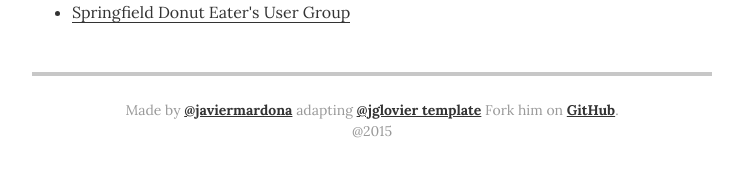
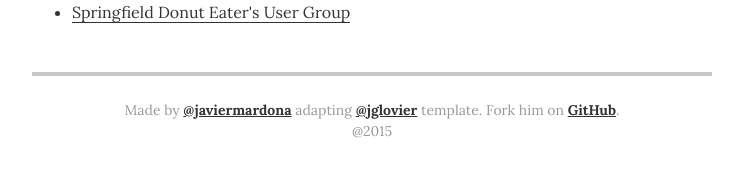
Before and after one commit to jglovier/resume-template, a Jekyll site: the page built from index.html, in a window 1280 px wide and 900 px high, scrolled down 2747 px. Shown: the part 710-887 px from the top of the window, without its empty margins (268-1011 px from the left). Built offline with Jekyll 4.4.1, drawn with Linux system fonts in a browser that asks for light colours.

Commit message:
Update resume.html

```diff
--- a/_layouts/resume.html
+++ b/_layouts/resume.html
@@ -233,7 +233,7 @@
       {% endif %}
 
       <footer class="page-footer">
-        <p class="footer-line">Made by <a href="http://twitter.com/javiermardona">@javiermardona</a> adapting <a href="http://twitter.com/jglovier">@jglovier template</a> Fork him on <a href="https://github.com/jglovier/resume-template">GitHub</a>.</p>
+        <p class="footer-line">Made by <a href="http://twitter.com/javiermardona">@javiermardona</a> adapting <a href="http://twitter.com/jglovier">@jglovier</a> template. Fork him on <a href="https://github.com/jglovier/resume-template">GitHub</a>.</p>
         <p class="footer-line">@2015</p>
       </footer>
 
```
